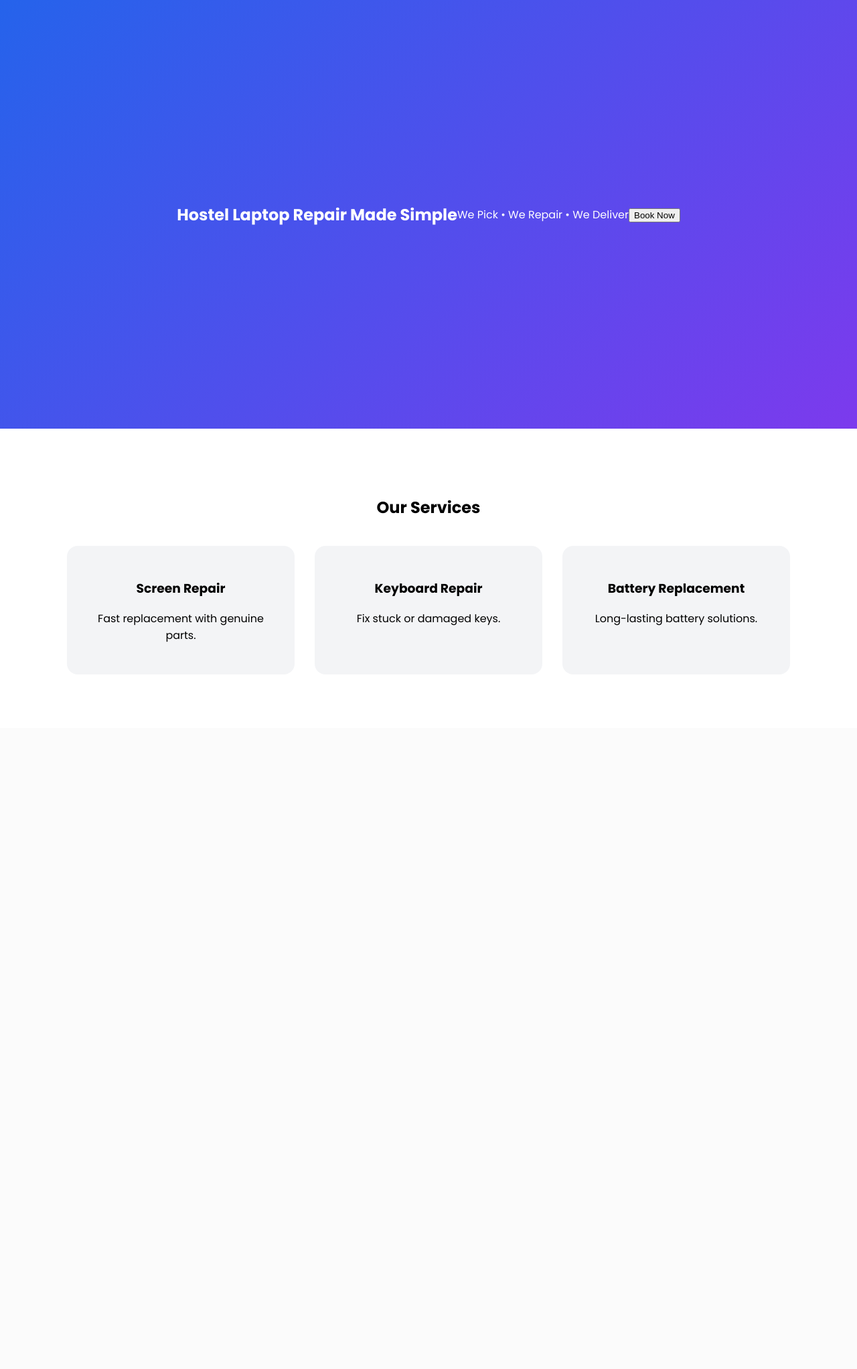
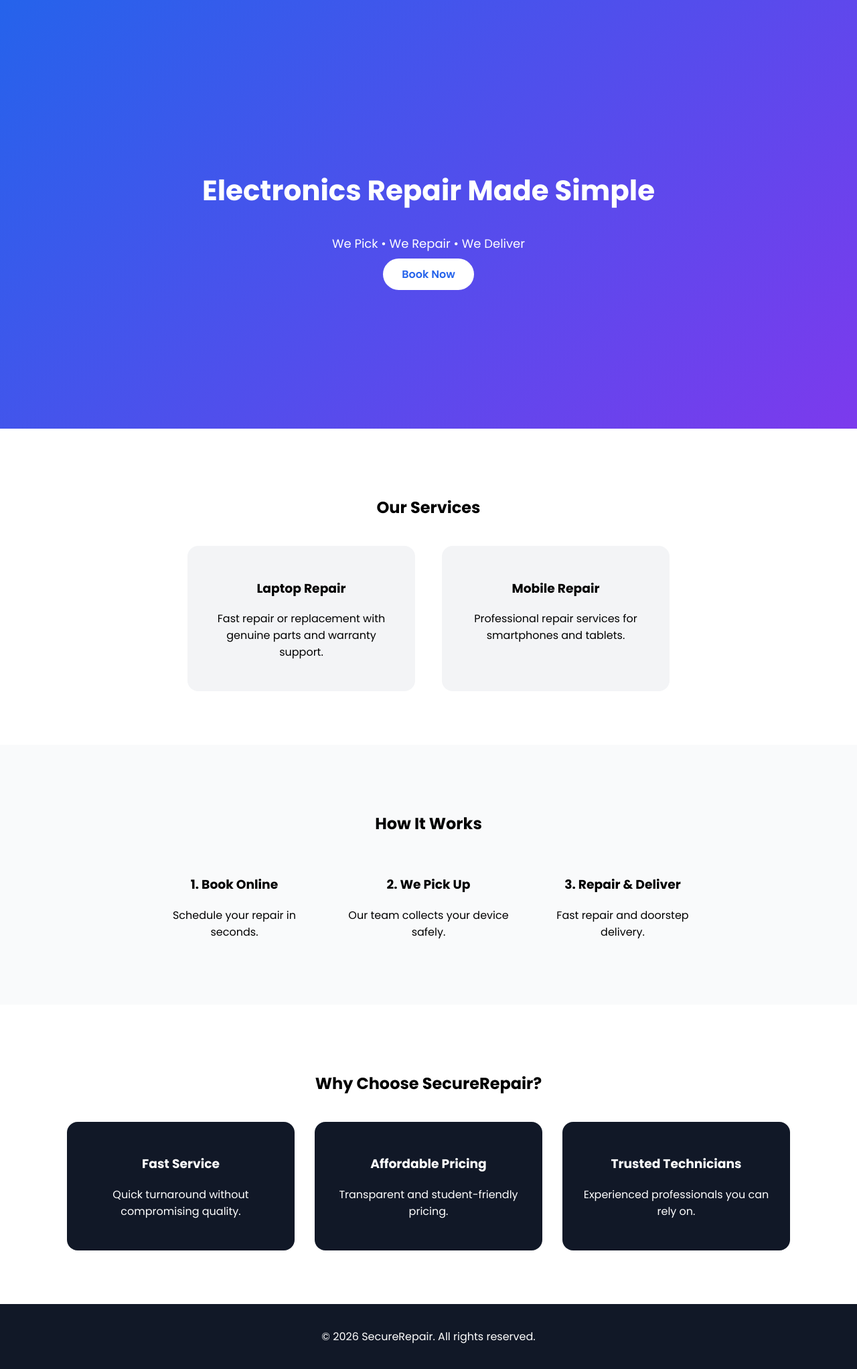
Before and after one commit to Siva-Rohith/SecureRepair, a Flask app: page / in a window 1280 px wide. Shown: the part 55-2099 px from the top of the page at 67% size. Before the commit the page ends 1014 px from the top, so only its background shows below. Run offline with Flask 3, Linux system fonts and the light colour scheme.

Commit message:
Updated Launch page

```diff
--- a/static/css/main.css
+++ b/static/css/main.css
@@ -68,10 +68,12 @@
 
 .cards {
     display: flex;
-    gap: 30px;
     justify-content: center;
     margin-top: 40px;
+    gap: 40px;
+    flex-wrap: wrap;
 }
+
 
 .card {
     background: #f3f4f6;
--- a/templates/index.html
+++ b/templates/index.html
@@ -7,39 +7,91 @@
 </head>
 <body>
 
+<!-- NAVBAR -->
 <nav class="navbar">
     <div class="logo">SecureRepair</div>
     <ul>
         <li><a href="#">Home</a></li>
-            <li><a href="#">Services</a></li>
-            <li><a href="#">Book</a></li>
+        <li><a href="#services">Services</a></li>
+        <li><a href="/book">Book</a></li>
         <li><a href="/login">Login</a></li>
     </ul>
 </nav>
 
+<!-- HERO -->
 <section class="hero">
-        <h1>Hostel Laptop Repair Made Simple</h1>
+    <div class="hero-content">
+        <h1>Electronics Repair Made Simple</h1>
         <p>We Pick • We Repair • We Deliver</p>
-        <a href="/book"><button>Book Now</button></a>
+        <a href="/book" class="primary-btn">Book Now</a>
+    </div>
 </section>
 
-    <section class="services">
+<!-- SERVICES -->
+<section class="services" id="services">
     <h2>Our Services</h2>
+
     <div class="cards">
         <div class="card">
-                <h3>Screen Repair</h3>
-                <p>Fast replacement with genuine parts.</p>
+            <h3>Laptop Repair</h3>
+            <p>Fast repair or replacement with genuine parts and warranty support.</p>
         </div>
+
         <div class="card">
-                <h3>Keyboard Repair</h3>
-                <p>Fix stuck or damaged keys.</p>
-            </div>
-            <div class="card">
-                <h3>Battery Replacement</h3>
-                <p>Long-lasting battery solutions.</p>
+            <h3>Mobile Repair</h3>
+            <p>Professional repair services for smartphones and tablets.</p>
         </div>
     </div>
 </section>
 
+<!-- HOW IT WORKS -->
+<section class="process">
+    <h2>How It Works</h2>
+
+    <div class="process-steps">
+        <div class="step">
+            <h3>1. Book Online</h3>
+            <p>Schedule your repair in seconds.</p>
+        </div>
+
+        <div class="step">
+            <h3>2. We Pick Up</h3>
+            <p>Our team collects your device safely.</p>
+        </div>
+
+        <div class="step">
+            <h3>3. Repair & Deliver</h3>
+            <p>Fast repair and doorstep delivery.</p>
+        </div>
+    </div>
+</section>
+
+<!-- WHY US -->
+<section class="why">
+    <h2>Why Choose SecureRepair?</h2>
+
+    <div class="why-grid">
+        <div class="why-card">
+            <h3>Fast Service</h3>
+            <p>Quick turnaround without compromising quality.</p>
+        </div>
+
+        <div class="why-card">
+            <h3>Affordable Pricing</h3>
+            <p>Transparent and student-friendly pricing.</p>
+        </div>
+
+        <div class="why-card">
+            <h3>Trusted Technicians</h3>
+            <p>Experienced professionals you can rely on.</p>
+        </div>
+    </div>
+</section>
+
+<!-- FOOTER -->
+<footer class="footer">
+    <p>© 2026 SecureRepair. All rights reserved.</p>
+</footer>
+
 </body>
 </html>
```
Lines whose indentation alone changed are shown as unchanged.
